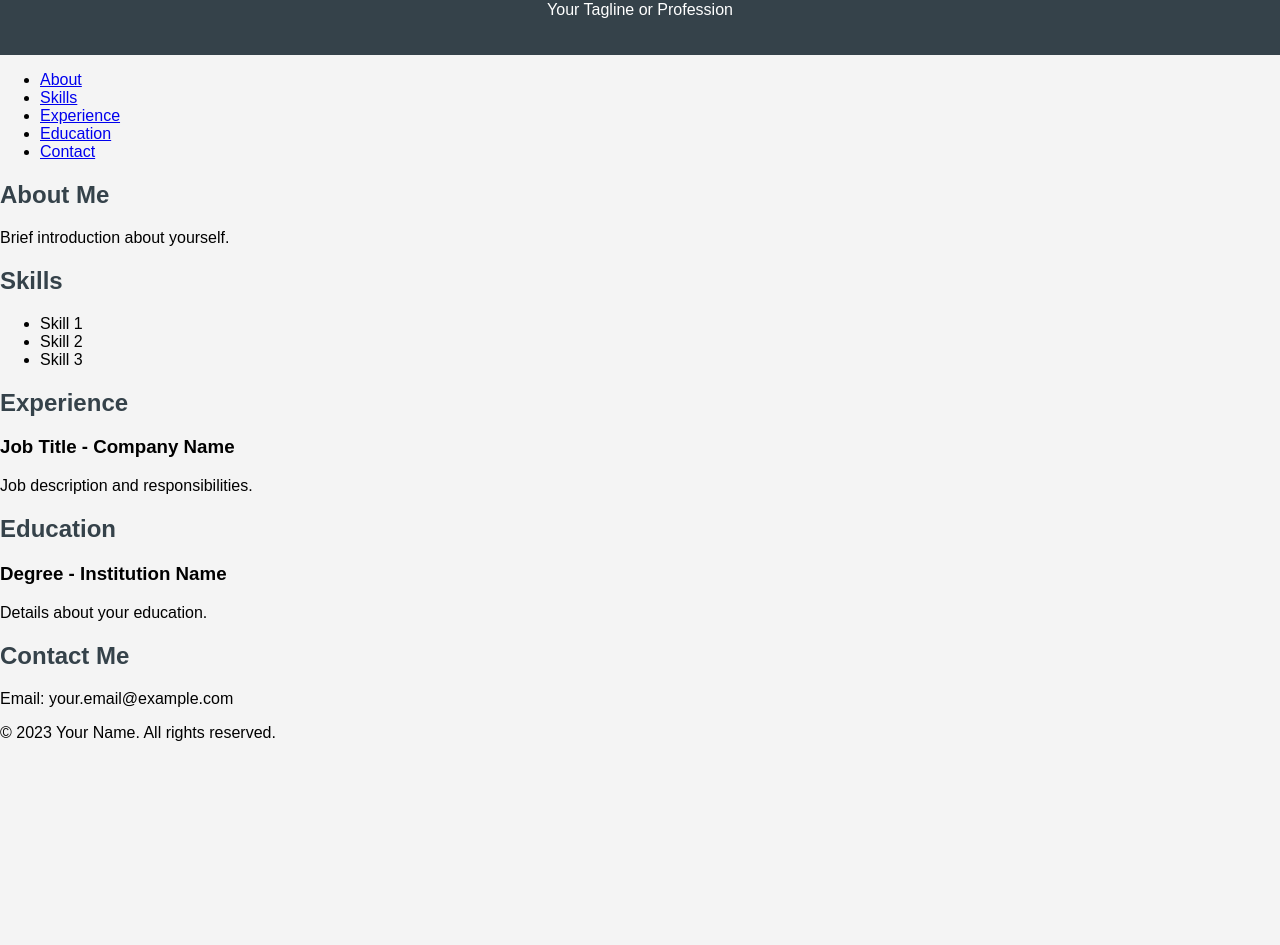
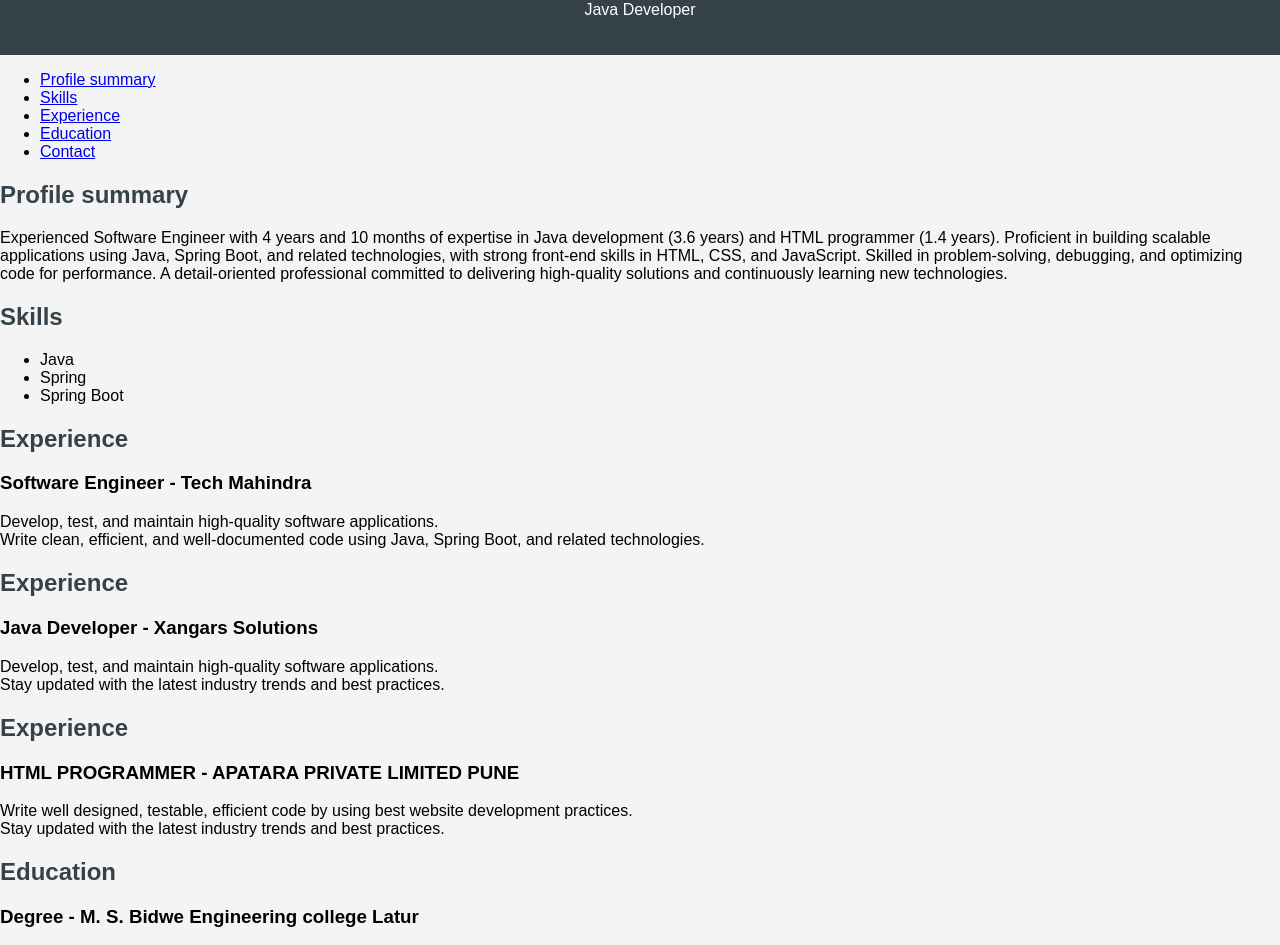
Before and after one commit to shanikharte00/shanikharte.github.io, a plain HTML site: page src/index.html in a window 1280 px wide. Shown: the part 80-1025 px from the top of the page. Before the commit the page ends 838 px from the top, so only its background shows below. Drawn offline with Linux system fonts and the light colour scheme.

Commit message:
initial commit

```diff
--- a/src/index.html
+++ b/src/index.html
@@ -8,12 +8,12 @@
 </head>
 <body>
     <header>
-        <h1>Your Name</h1>
-        <p>Your Tagline or Profession</p>
+        <h1>Shani Kharte</h1>
+        <p>Java Developer</p>
     </header>
     <nav>
         <ul>
-            <li><a href="#about">About</a></li>
+            <li><a href="#profile">Profile summary</a></li>
             <li><a href="#skills">Skills</a></li>
             <li><a href="#experience">Experience</a></li>
             <li><a href="#education">Education</a></li>
@@ -21,35 +21,52 @@
         </ul>
     </nav>
     <main>
-        <section id="about">
-            <h2>About Me</h2>
-            <p>Brief introduction about yourself.</p>
+        <section id="profile">
+            <h2>Profile summary</h2>
+            <p>Experienced Software Engineer with 4 years and 10 months of expertise in Java development (3.6 years) and
+               HTML programmer (1.4 years). Proficient in building scalable applications using Java, Spring Boot, and related
+               technologies, with strong front-end skills in HTML, CSS, and JavaScript. Skilled in problem-solving, debugging,
+               and optimizing code for performance. A detail-oriented professional committed to delivering high-quality
+               solutions and continuously learning new technologies.</p>
         </section>
         <section id="skills">
             <h2>Skills</h2>
             <ul>
-                <li>Skill 1</li>
-                <li>Skill 2</li>
-                <li>Skill 3</li>
+                <li>Java</li>
+                <li>Spring</li>
+                <li>Spring Boot</li>
             </ul>
         </section>
-        <section id="experience">
+        <section id="experience 3">
             <h2>Experience</h2>
-            <h3>Job Title - Company Name</h3>
-            <p>Job description and responsibilities.</p>
+            <h3>Software Engineer - Tech Mahindra</h3>
+            <p>Develop, test, and maintain high-quality software applications.<br>
+               Write clean, efficient, and well-documented code using Java, Spring Boot, and related technologies.</p>
+        </section>
+        <section id="experience 2">
+            <h2>Experience</h2>
+            <h3>Java Developer - Xangars Solutions</h3>
+            <p>Develop, test, and maintain high-quality software applications.<br>
+               Stay updated with the latest industry trends and best practices.</p>
+        </section>
+        <section id="experience 1">
+            <h2>Experience</h2>
+            <h3>HTML PROGRAMMER - APATARA PRIVATE LIMITED PUNE</h3>
+            <p>Write well designed, testable, efficient code by using best website development practices.<br>
+               Stay updated with the latest industry trends and best practices.</p>
         </section>
         <section id="education">
             <h2>Education</h2>
-            <h3>Degree - Institution Name</h3>
-            <p>Details about your education.</p>
+            <h3>Degree - M. S. Bidwe Engineering college Latur</h3>
+            <!--<p>Details about your education.</p> -->
         </section>
         <section id="contact">
             <h2>Contact Me</h2>
-            <p>Email: your.email@example.com</p>
+            <p>Email: shanikharte00@gmail.com</p>
         </section>
     </main>
     <footer>
-        <p>&copy; 2023 Your Name. All rights reserved.</p>
+        <p>&copy; 2025 Your Name. All rights reserved.</p>
     </footer>
     <script src="scripts/main.js"></script>
 </body>
```
